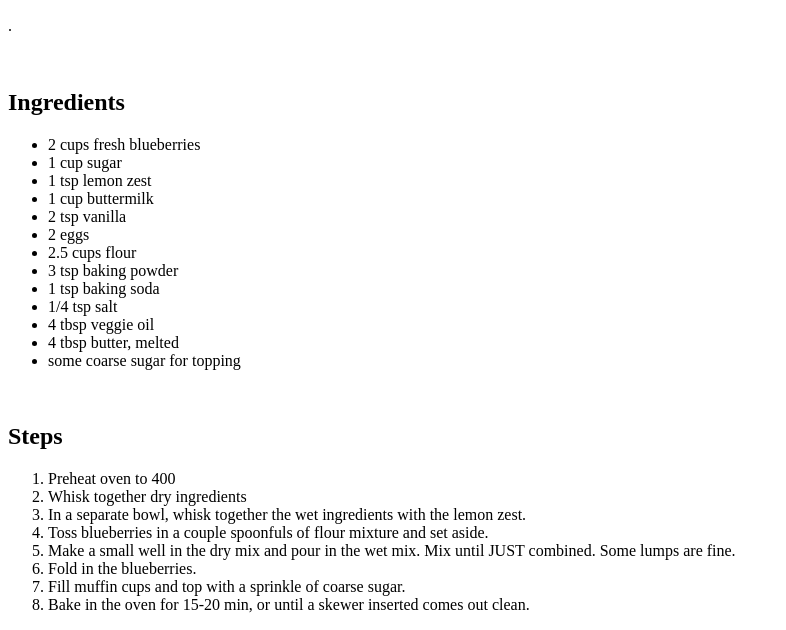
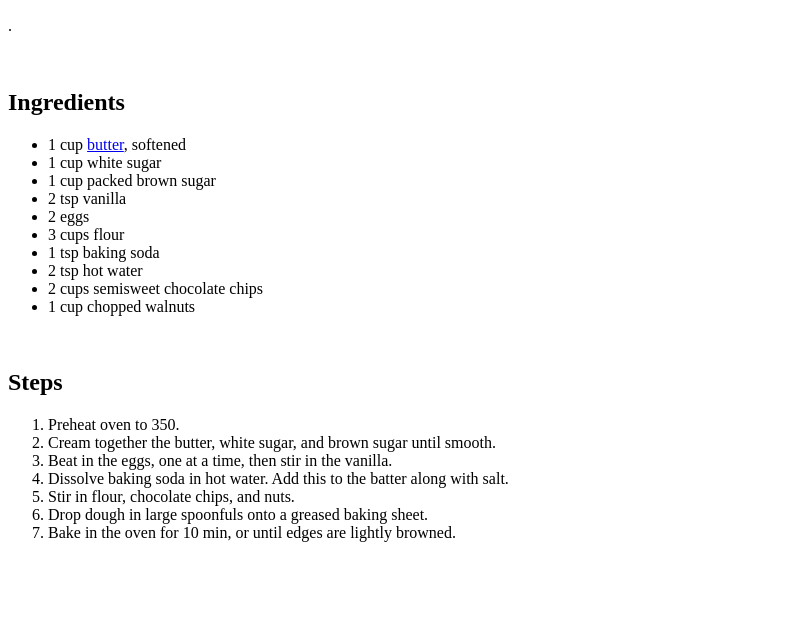
Before and after one commit to claraswan/recipes, a plain HTML site: page recipes/chocochipcookies.html in a window 1280 px wide. Shown: the part 452-1082 px from the top of the page, without its empty margins (0-786 px from the left). After the commit the page ends 1010 px from the top, so only its background shows below. Drawn offline with Linux system fonts and the light colour scheme.

Commit message:
Finish cookies page

```diff
--- a/recipes/chocochipcookies.html
+++ b/recipes/chocochipcookies.html
@@ -16,31 +16,27 @@
     <br>
     <h2>Ingredients</h2>
     <ul>
-        <li>2 cups fresh blueberries</li>
-        <li>1 cup sugar</li>
-        <li>1 tsp lemon zest</li>
-        <li>1 cup buttermilk</li>
+        <li>1 cup <a href="./homemadebutter.html">butter</a>, softened</li>
+        <li>1 cup white sugar</li>
+        <li>1 cup packed brown sugar</li>
         <li>2 tsp vanilla</li>
         <li>2 eggs</li>
-        <li>2.5 cups flour</li>
-        <li>3 tsp baking powder</li>
+        <li>3 cups flour</li>
         <li>1 tsp baking soda</li>
-        <li>1/4 tsp salt</li>
-        <li>4 tbsp veggie oil</li>
-        <li>4 tbsp butter, melted</li>
-        <li>some coarse sugar for topping</li>
+        <li>2 tsp hot water</li>
+        <li>2 cups semisweet chocolate chips</li>
+        <li>1 cup chopped walnuts</li>
     </ul>
     <br>
     <h2>Steps</h2>
     <ol>
-        <li>Preheat oven to 400</li>
-        <li>Whisk together dry ingredients</li>
-        <li>In a separate bowl, whisk together the wet ingredients with the lemon zest.</li>
-        <li>Toss blueberries in a couple spoonfuls of flour mixture and set aside.</li>
-        <li>Make a small well in the dry mix and pour in the wet mix. Mix until JUST combined. Some lumps are fine.</li>
-        <li>Fold in the blueberries.</li>
-        <li>Fill muffin cups and top with a sprinkle of coarse sugar.</li>
-        <li>Bake in the oven for 15-20 min, or until a skewer inserted comes out clean.</li>
+        <li>Preheat oven to 350.</li>
+        <li>Cream together the butter, white sugar, and brown sugar until smooth.</li>
+        <li>Beat in the eggs, one at a time, then stir in the vanilla.</li>
+        <li>Dissolve baking soda in hot water. Add this to the batter along with salt.</li>
+        <li>Stir in flour, chocolate chips, and nuts.</li>
+        <li>Drop dough in large spoonfuls onto a greased baking sheet.</li>
+        <li>Bake in the oven for 10 min, or until edges are lightly browned.</li>
     </ol>
 </body>
 </html>
```
